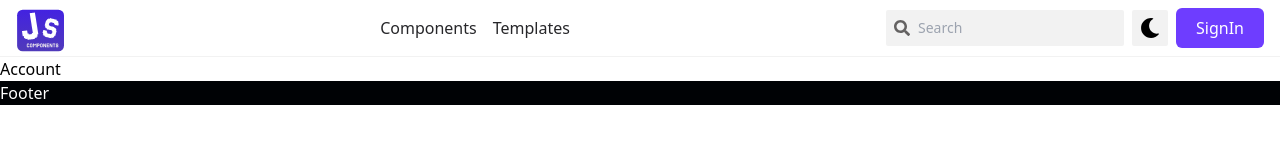
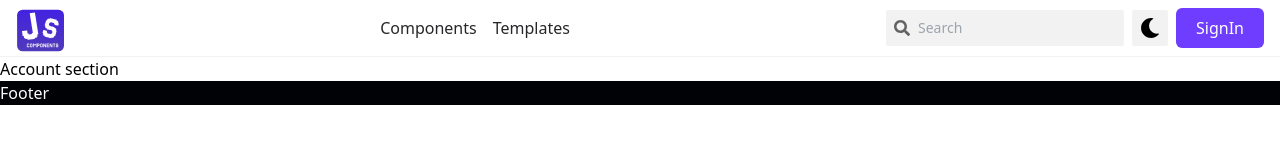
Before and after one commit to bulbul32123/js-Components, a React (Vite) app in the folder frontend/: page /account in a window 1280 px wide. Shown: the top 160 px of the page. Built offline with nearby package versions, Linux system fonts and the light colour scheme.

Commit message:
upadates on frontend

```diff
--- a/frontend/src/pages/Account.jsx
+++ b/frontend/src/pages/Account.jsx
@@ -3,7 +3,7 @@ import React from 'react'
 export default function Account() {
     return (
         <div>
-            Account
+            Account section
         </div>
     )
 }
```
